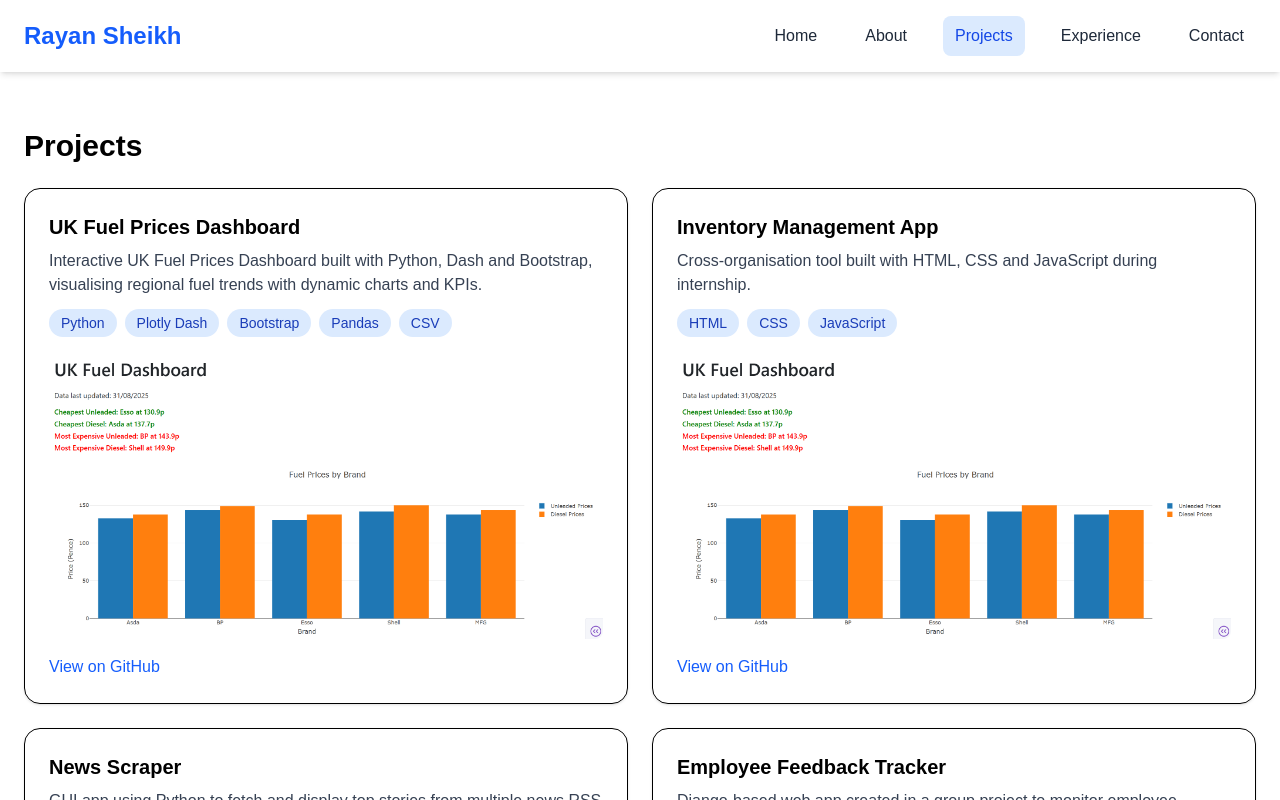
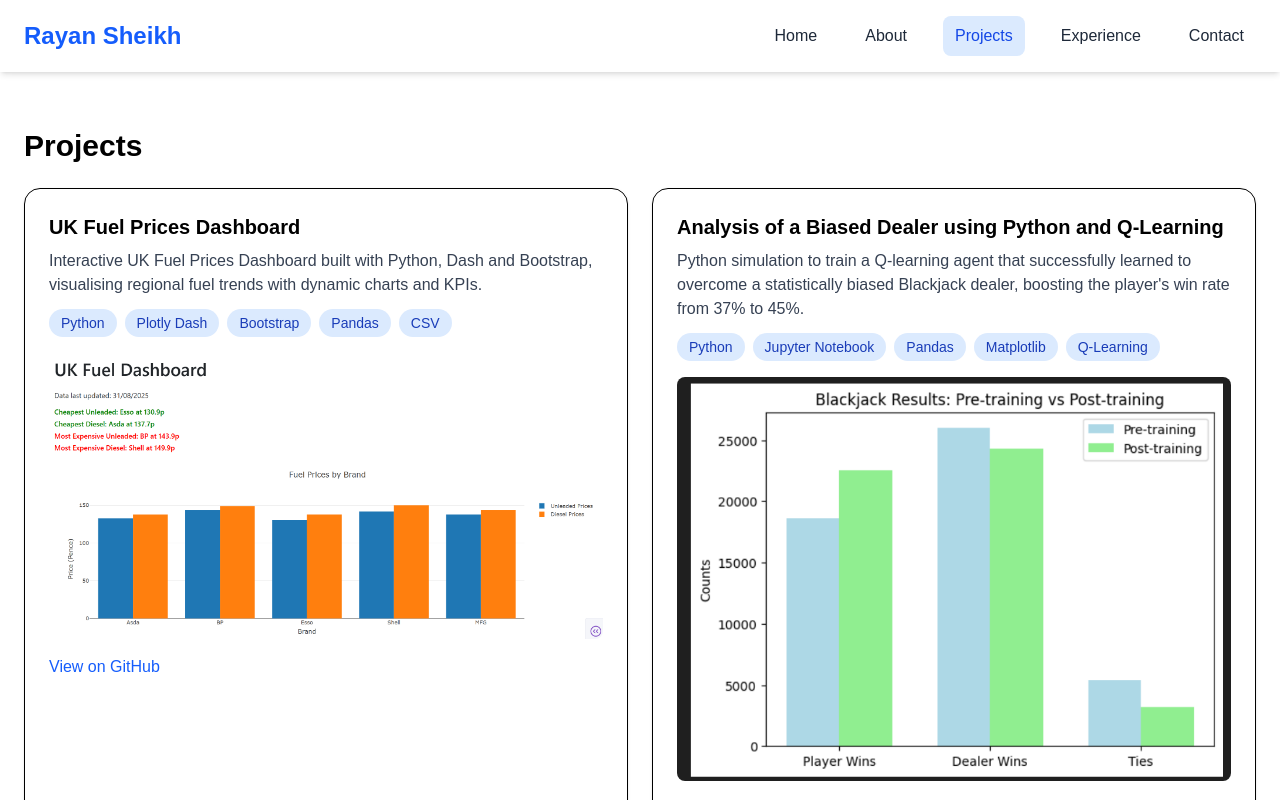
Before and after one commit to RayanSheikh01/Portfolio, a Next.js app: page /projects in a window 1280 px wide. Shown: the top 800 px of the page. Built offline with nearby package versions, Linux system fonts and the light colour scheme.

Commit message:
Add Weighted Black Jack Simulator

```diff
--- a/app/projects/page.tsx
+++ b/app/projects/page.tsx
@@ -12,12 +12,12 @@ github: "https://github.com/RayanSheikh01/UKFuelDashboard",
 image: "/UKFuelDashboard.png"
 },
 {
-title: "Inventory Management App",
+title: "Analysis of a Biased Dealer using Python and Q-Learning",
 description:
-"Cross-organisation tool built with HTML, CSS and JavaScript during internship.",
-tech: ["HTML", "CSS", "JavaScript"],
-github: "https://github.com/RayanSheikh01/",
-image: "/UKFuelDashboard.png"
+"Python simulation to train a Q-learning agent that successfully learned to overcome a statistically biased Blackjack dealer, boosting the player's win rate from 37% to 45%.",
+tech: ["Python", "Jupyter Notebook", "Pandas", "Matplotlib", "Q-Learning"],
+github: "https://github.com/RayanSheikh01/WeightedBlackjackSimulator",
+image: "/WeightedBlackjackSimImage.png"
 },
 {
 title: "News Scraper",
```
Also changed, not shown: public/WeightedBlackjackSimImage.png (added).
